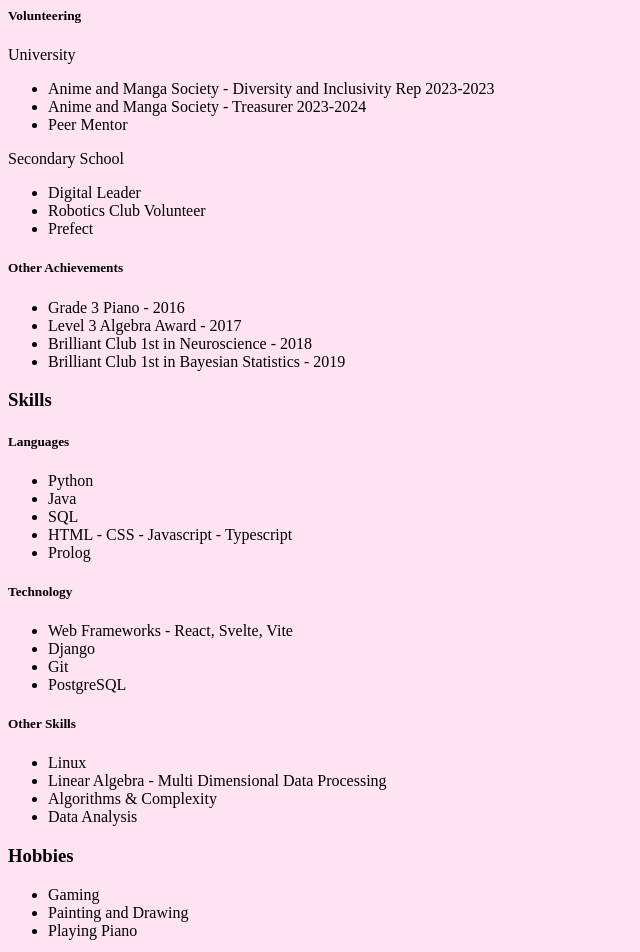
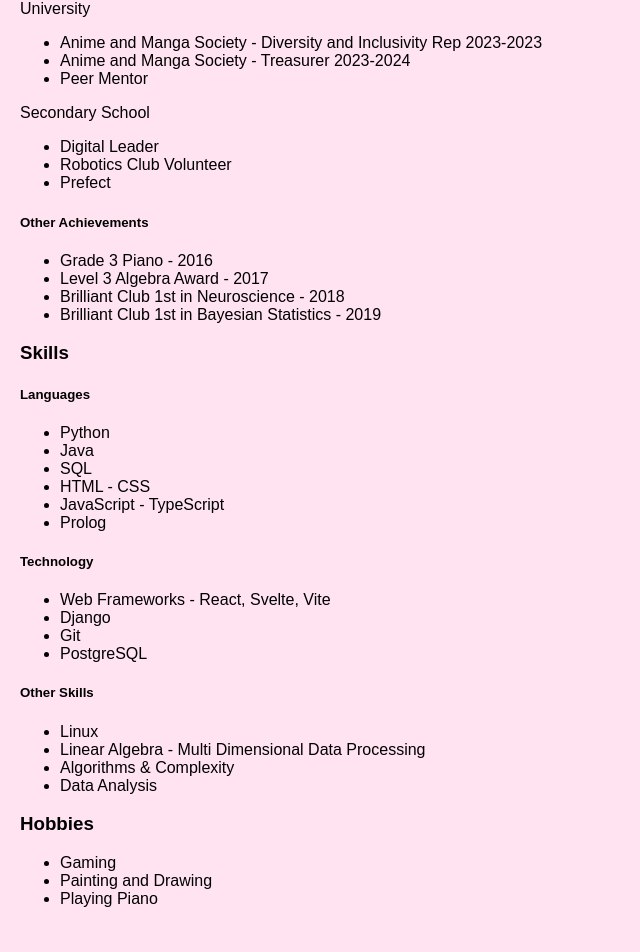
Before and after one commit to katsofroniou/Portfolio-Website, a SvelteKit app in the folder portfolio/: page /about in a window 1280 px wide. Shown: the part 249-1201 px from the top of the page, without its empty margins (0-640 px from the left). Built offline with nearby package versions, Linux system fonts and the light colour scheme.

Commit message:
feat: added all content to page

```diff
--- a/portfolio/src/routes/about/+page.svelte
+++ b/portfolio/src/routes/about/+page.svelte
@@ -1,6 +1,6 @@
-<script lang='ts'>
-	const dob = new Date(2002, 08, 23);
-	const now = new Date(Date.now())
+<script lang="ts">
+	const dob = new Date(2002, 8, 23);
+	const now = new Date(Date.now());
 
 	function age(dob: Date, now: Date) {
 		const yearsDiff = now.getFullYear() - dob.getFullYear();
@@ -16,7 +16,7 @@
 		return age;
 	}
 
-	const myAge:number = age(dob, now);
+	const myAge: number = age(dob, now);
 </script>
 
 <svelte:head>
@@ -24,43 +24,46 @@
 	<meta name="About Me" content="About" />
 	<style type="text/css">
 		body {
-			background-color: rgb(255, 227, 241);
+			font-family: Arial, sans-serif;
+			background-color: #ffe3f1;
+			margin: 0;
+			padding: 20px;
 		}
 	</style>
 </svelte:head>
 
 <main>
-	<h1>About Me</h1>
-
 	<div class="name-age">
 		<p class="name">Katerina Sofroniou, {myAge}</p>
 	</div>
-
-	<div class="edu-vol">
+	<div class="section-container">
+		<div class="section">
+			<div class="content">
 				<h3>Education and Volunteering</h3>
-
-		<h5>Education</h5>
+				<div class="subsection">
+					<h5 class="subtitle">Education</h5>
 					<ul>
 						<li>Royal Holloway 2021-2024</li>
-			<li>Computer Science Bsc</li>
+						<li>Computer Science BSc</li>
 					</ul>
-
-		<h5>Volunteering</h5>
-		<p> University </p>
+				</div>
+				<div class="subsection">
+					<h5 class="subtitle">Volunteering</h5>
+					<p>University</p>
 					<ul>
 						<li>Anime and Manga Society - Diversity and Inclusivity Rep 2023-2023</li>
 						<li>Anime and Manga Society - Treasurer 2023-2024</li>
 						<li>Peer Mentor</li>
 					</ul>
-
-		<p> Secondary School </p>
+					<p>Secondary School</p>
 					<ul>
 						<li>Digital Leader</li>
 						<li>Robotics Club Volunteer</li>
 						<li>Prefect</li>
 					</ul>
-
-		<h5>Other Achievements</h5>
+				</div>
+				<div class="subsection">
+					<h5 class="subtitle">Other Achievements</h5>
 					<ul>
 						<li>Grade 3 Piano - 2016</li>
 						<li>Level 3 Algebra Award - 2017</li>
@@ -68,42 +71,57 @@
 						<li>Brilliant Club 1st in Bayesian Statistics - 2019</li>
 					</ul>
 				</div>
+			</div>
 
-	<div class="skills">
+			<div class="section">
+				<div class="content">
 					<h3>Skills</h3>
-		<h5>Languages</h5>
-		<ul>
-			<li>Python</li>
-			<li>Java</li>
-			<li>SQL</li>
-			<li>HTML - CSS - Javascript - Typescript</li>
-			<li>Prolog</li>
-		</ul>
-		<h5>Technology</h5>
-		<ul>
-			<li>Web Frameworks - React, Svelte, Vite</li>
-			<li>Django</li>
-			<li>Git</li>
-			<li>PostgreSQL</li>
-		</ul>
-		<h5>Other Skills</h5>
-		<ul>
-			<li>Linux</li>
-			<li>Linear Algebra - Multi Dimensional Data Processing</li>
-			<li>Algorithms & Complexity</li>
-			<li>Data Analysis</li>
+					<div class="subsection">
+						<h5 class="subtitle">Languages</h5>
+						<ul class="skills-container">
+							<li class="skill-item">Python</li>
+							<li class="skill-item">Java</li>
+							<li class="skill-item">SQL</li>
+							<li class="skill-item">HTML - CSS</li>
+							<li class="skill-item">JavaScript - TypeScript</li>
+							<li class="skill-item">Prolog</li>
 						</ul>
 					</div>
+					<div class="subsection">
+						<h5 class="subtitle">Technology</h5>
+						<ul class="skills-container">
+							<li class="skill-item">Web Frameworks - React, Svelte, Vite</li>
+							<li class="skill-item">Django</li>
+							<li class="skill-item">Git</li>
+							<li class="skill-item">PostgreSQL</li>
+						</ul>
+					</div>
+					<div class="subsection">
+						<h5 class="subtitle">Other Skills</h5>
+						<ul class="skills-container">
+							<li class="skill-item">Linux</li>
+							<li class="skill-item">Linear Algebra - Multi Dimensional Data Processing</li>
+							<li class="skill-item">Algorithms & Complexity</li>
+							<li class="skill-item">Data Analysis</li>
+						</ul>
+					</div>
+				</div>
+			</div>
 
-	<div class="hobbies">
+			<div class="section">
+				<div class="content">
 					<h3>Hobbies</h3>
-		<ul>
-			<li>Gaming</li>
-			<li>Painting and Drawing</li>
-			<li>Playing Piano</li>
+					<ul class="hobbies-container">
+						<li class="hobby-item">Gaming</li>
+						<li class="hobby-item">Painting and Drawing</li>
+						<li class="hobby-item">Playing Piano</li>
 					</ul>
+				</div>
+			</div>
+		</div>
 	</div>
 </main>
 
 <style>
+
 </style>
```
Lines whose indentation alone changed are shown as unchanged.
